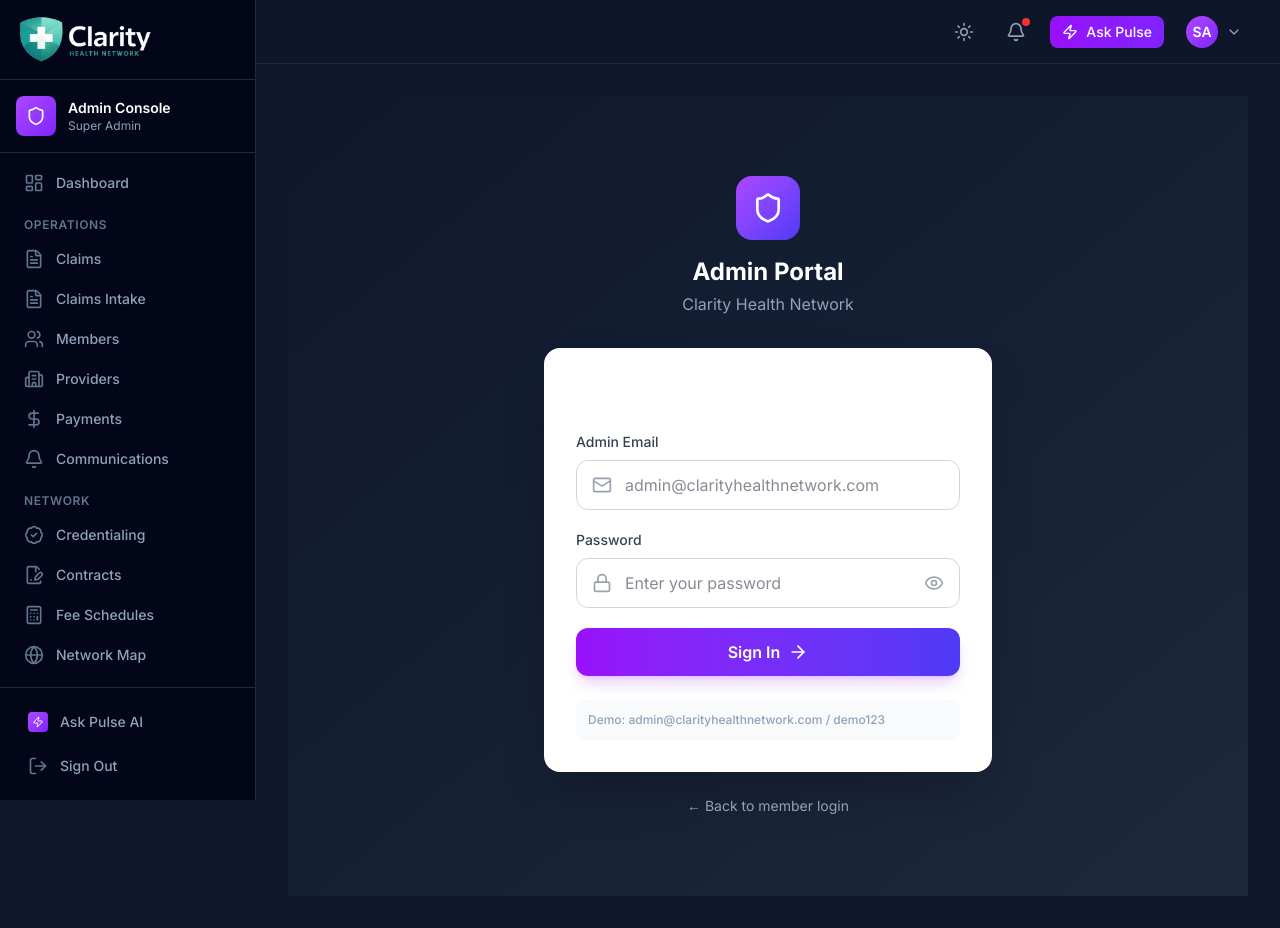
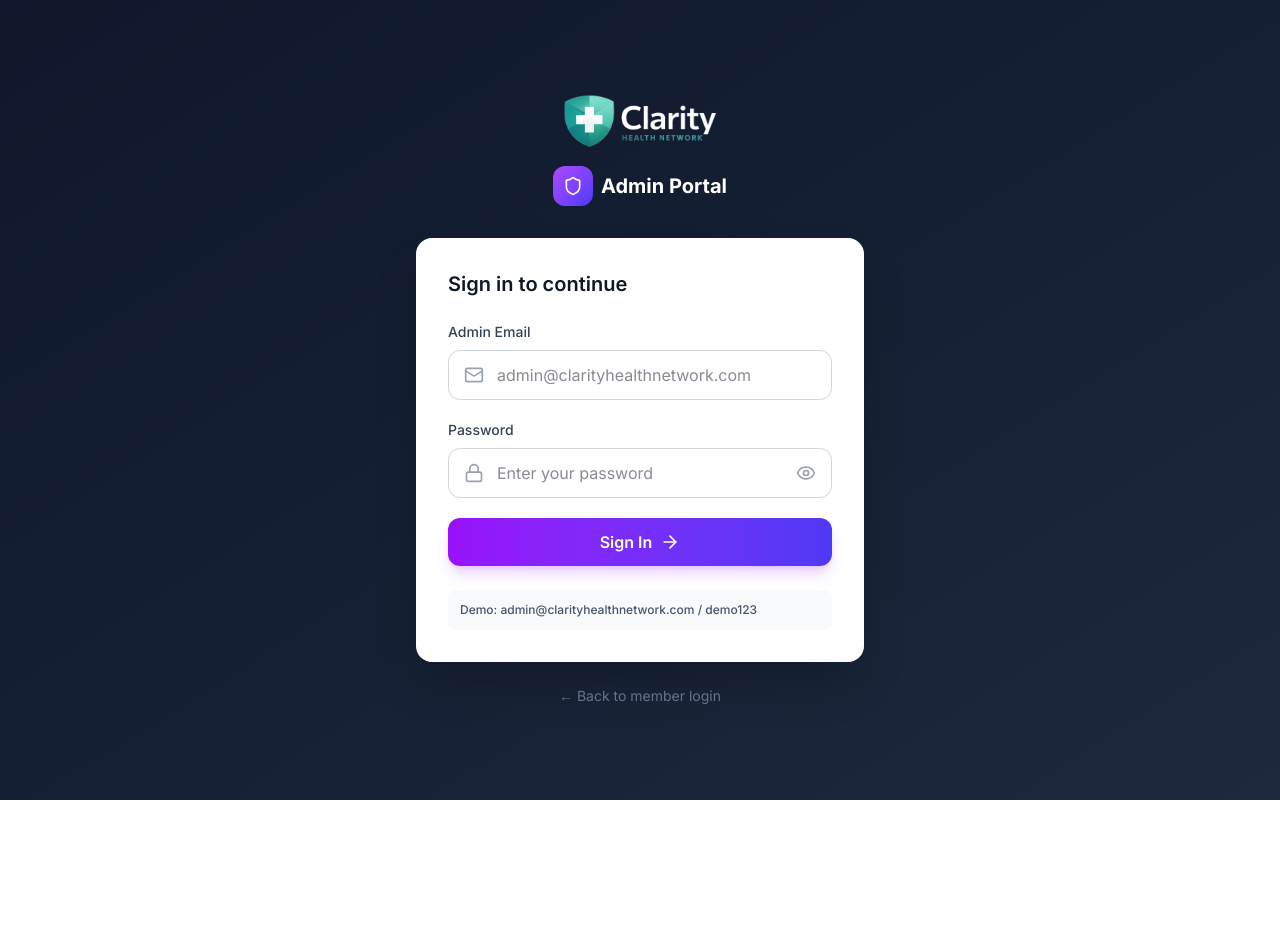
Before and after one commit to CoHoast/clarity-health-network, a Next.js app: page /admin/login in a window 1280 px wide. After the commit the page ends 800 px from the top, so only its background shows below. Built offline with nearby package versions, Linux system fonts and the light colour scheme.

Commit message:
Fix admin login - standalone page without sidebar

```diff
--- a/app/admin/layout.tsx
+++ b/app/admin/layout.tsx
@@ -1,10 +1,15 @@
+"use client";
+
+import { usePathname } from "next/navigation";
 import AdminLayout from "@/components/admin/AdminLayout";
 
-export const metadata = {
-  title: "Admin Dashboard | Clarity Health Network",
-  description: "Manage your PPO network, claims, members, providers, and analytics.",
-};
+export default function Layout({ children }: { children: React.ReactNode }) {
+  const pathname = usePathname();
 
-export default function Layout({ children }: { children: React.ReactNode }) {
+  // Don't wrap login page with AdminLayout
+  if (pathname === "/admin/login") {
+    return <>{children}</>;
+  }
+
   return <AdminLayout>{children}</AdminLayout>;
 }
--- a/app/admin/login/page.tsx
+++ b/app/admin/login/page.tsx
@@ -54,11 +54,17 @@ export default function AdminLoginPage() {
       >
         {/* Logo */}
         <div className="text-center mb-8">
-          <div className="w-16 h-16 bg-gradient-to-br from-purple-500 to-indigo-600 rounded-2xl flex items-center justify-center mx-auto mb-4">
-            <Shield className="w-8 h-8 text-white" />
+          <img
+            src="/clarity-logo-dark.png"
+            alt="Clarity Health Network"
+            className="h-14 w-auto mx-auto mb-4"
+          />
+          <div className="flex items-center justify-center gap-2 mt-4">
+            <div className="w-10 h-10 bg-gradient-to-br from-purple-500 to-indigo-600 rounded-xl flex items-center justify-center">
+              <Shield className="w-5 h-5 text-white" />
+            </div>
+            <h1 className="text-xl font-bold text-white">Admin Portal</h1>
           </div>
-          <h1 className="text-2xl font-bold text-white">Admin Portal</h1>
-          <p className="text-slate-400 mt-1">Clarity Health Network</p>
         </div>
 
         {/* Login Card */}
```
